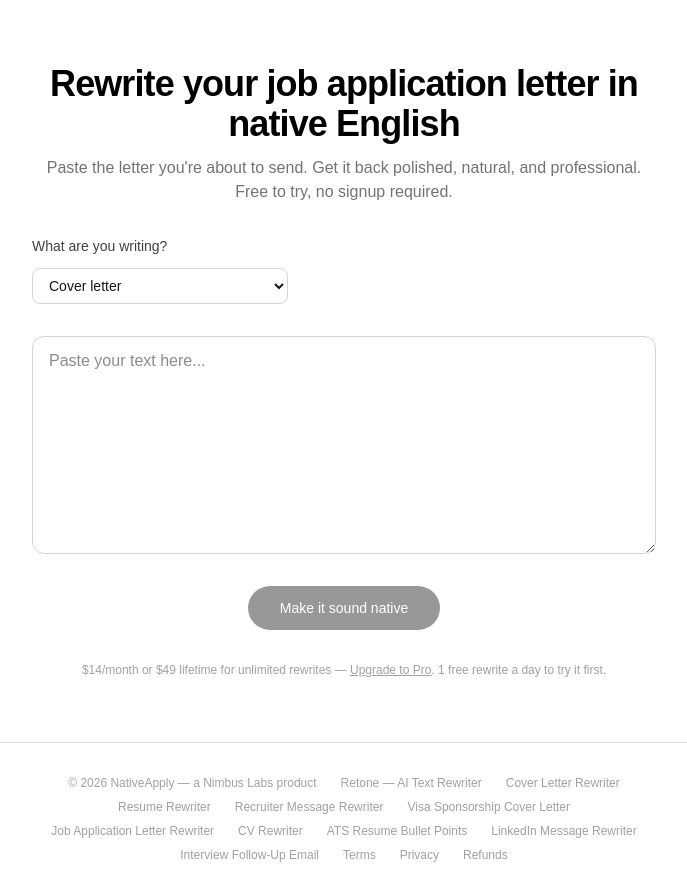
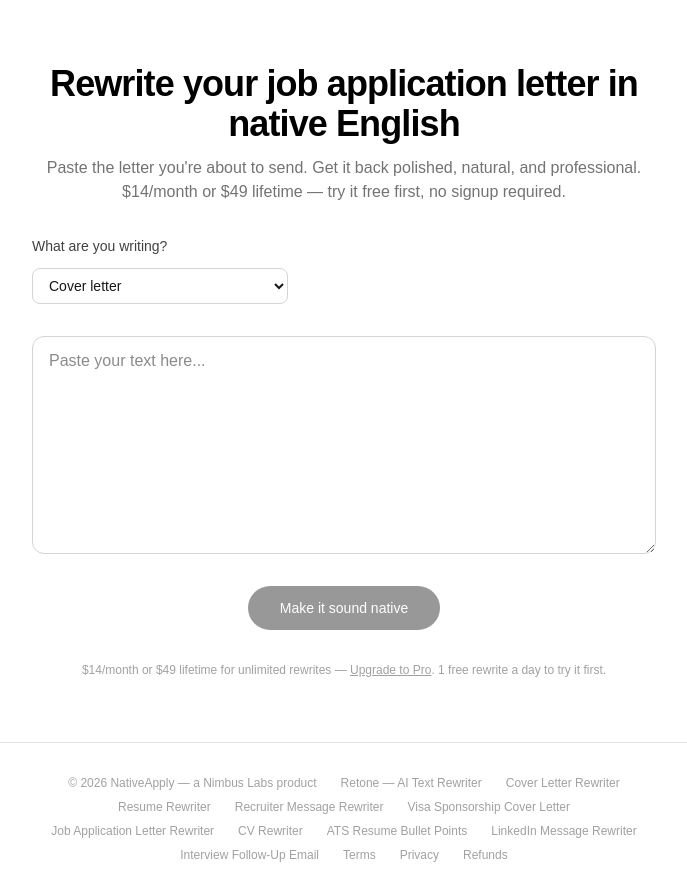
Before and after one commit to viniciussucupira/nativeapply, a Next.js app: page /job-application-letter-rewriter in a window 1280 px wide. Shown: the whole page, without its empty margins (296-983 px from the left). Built offline with nearby package versions, Linux system fonts and the light colour scheme.

Commit message:
fix: lead pricing copy with paid plan, not free tier

```diff
--- a/app/job-application-letter-rewriter/page.tsx
+++ b/app/job-application-letter-rewriter/page.tsx
@@ -4,11 +4,11 @@ import Home from "@/components/Home";
 export const metadata: Metadata = {
   title: "Job Application Letter Rewriter | NativeApply",
   description:
-        "AI tool that rewrites your job application letter so it reads naturally and professionally in English, without changing your facts or experience. Free to try, Pro unlocks unlimited rewrites.",
+    "AI tool that rewrites your job application letter so it reads naturally and professionally in English, without changing your facts or experience. $14/month or $49 lifetime, with a free daily rewrite to try it first.",
   alternates: { canonical: "/job-application-letter-rewriter" },
   openGraph: {
     title: "Job Application Letter Rewriter",
-        description: "Paste your job application letter and get it back sounding natural and confident. Free to try, no signup required.",
+    description: "Paste your job application letter and get it back sounding natural and confident. $14/month or $49 lifetime — try it free first, no signup required.",
   },
 };
 
@@ -17,7 +17,7 @@ export default function Page() {
     <Home
       initialContext="cover-letter"
       heading="Rewrite your job application letter in native English"
-            subheading="Paste the letter you're about to send. Get it back polished, natural, and professional. Free to try, no signup required."
-    />
-  );
+      subheading="Paste the letter you're about to send. Get it back polished, natural, and professional. $14/month or $49 lifetime — try it free first, no signup required."
+      />
+    );
 }
```
